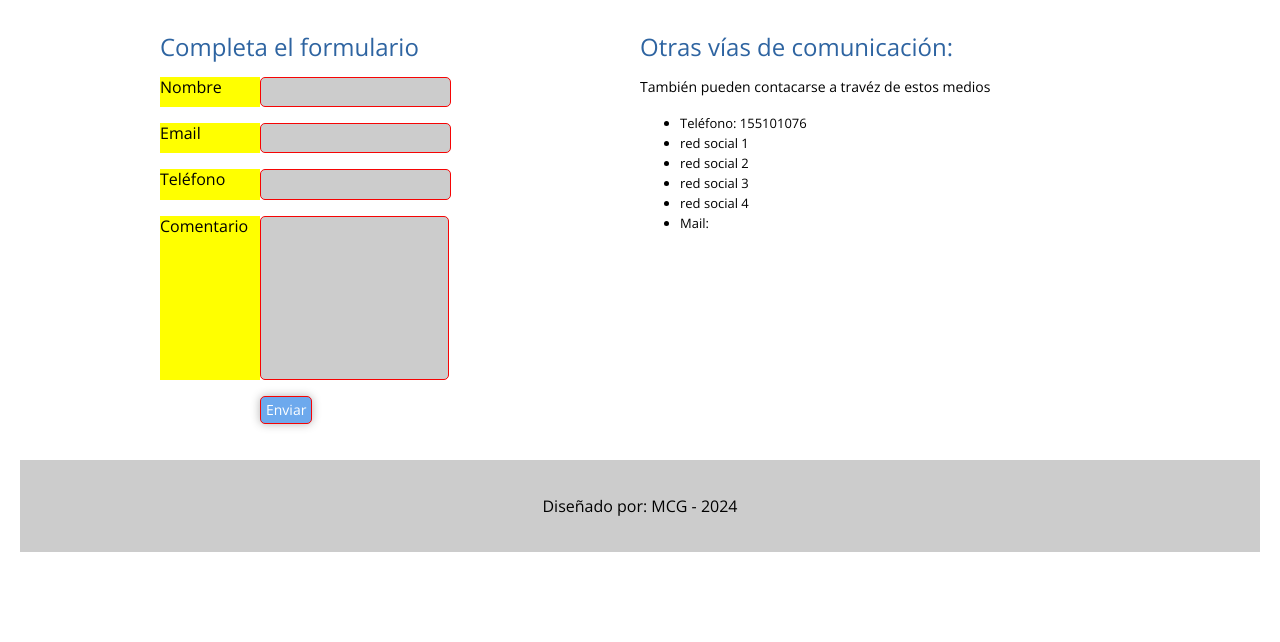
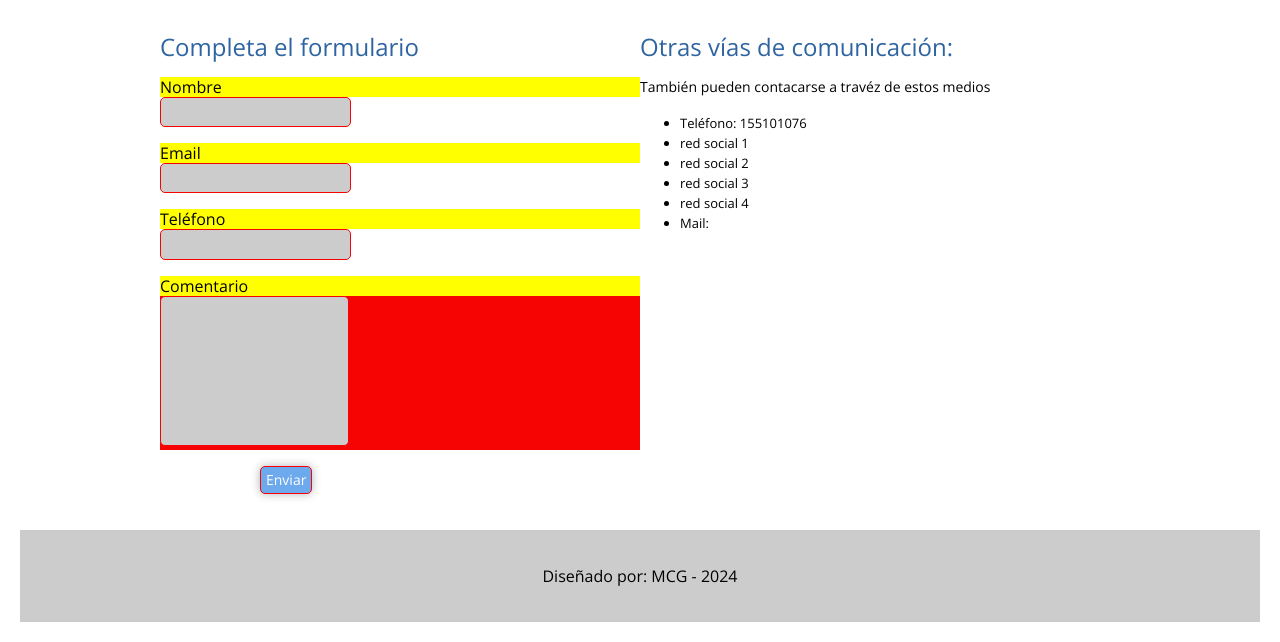
Before and after one commit to CeciliaGerlero/Entrega-20-05, a plain HTML site: page contacto.html in a window 1280 px wide. Shown: the part 168-810 px from the top of the page. Drawn offline with nearby package versions, Linux system fonts and the light colour scheme.

Commit message:
mitad clase 10

```diff
--- a/css/transportes.css
+++ b/css/transportes.css
@@ -182,6 +182,7 @@ h2 {
 
 .contacto div {
     width: 100%;
+    gap: 25px;
 }
 
 .datos p {
@@ -192,13 +193,15 @@ h2 {
     font-size: 13px;
 }
 
-.formulario p {
+/* .formulario p {
     display: flex;
-}
+} */
 
 .formulario p label {
     min-width: 100px;
     background-color: yellow;
+    display: flex;
+    align-items: center;
 }
 
 .formulario p input,
@@ -210,11 +213,17 @@ h2 {
     border-radius: 5px;
     padding: 6px;
     font-size: 14px;
+    box-sizing: border-box;
 }
 
 .formulario p textarea {
     resize: none;
     height: 150px;
+}
+
+.formulario p:nth-child(4){
+    background-color: #f60404;
+    align-items: start;
 }
 
 .formulario input[type="submit"] {
@@ -228,6 +237,12 @@ h2 {
     left: 100px;
 }
 
+.formulario input [type="submit"]:hover {
+    background-color: #2ea150;
+}
+
+
+
 
 
 
```
